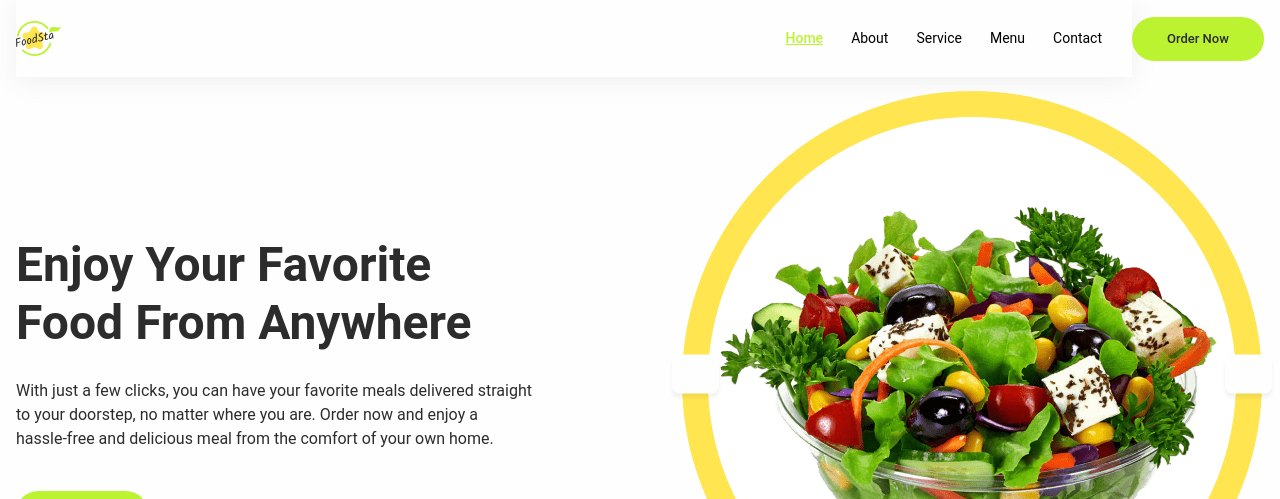
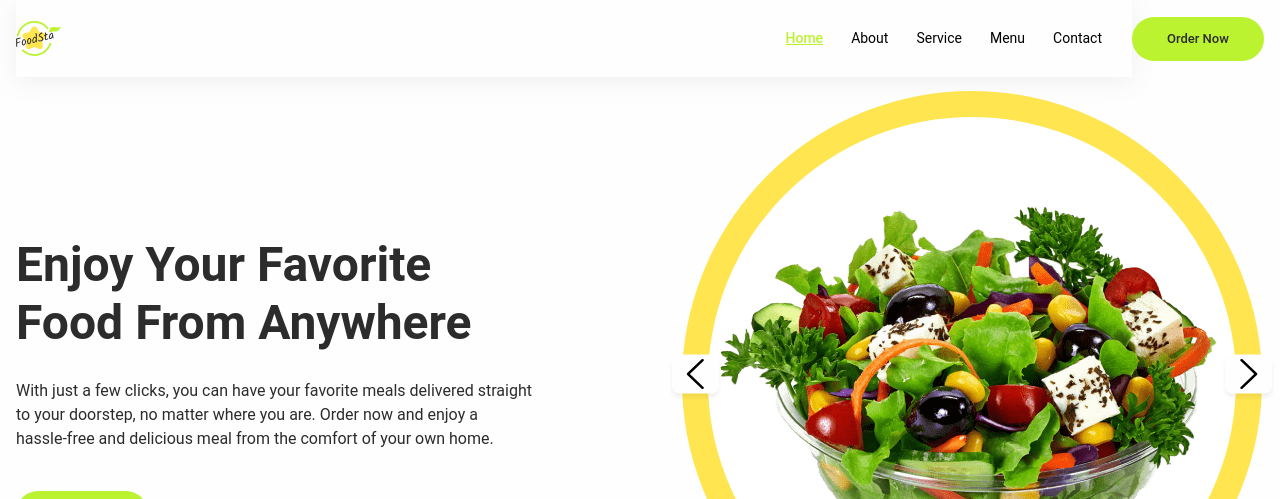
Before and after one commit to KaterynaTsyhaniuk/tsyhaniuk-food-delivery, a plain HTML site: page index.html in a window 1280 px wide. Shown: the top 499 px of the page. Drawn offline with Linux system fonts and the light colour scheme.

Commit message:
Deploying to gh-pages from @ KaterynaTsyhaniuk/tsyhaniuk-food-delivery@dde55045e40f301def94e15e34c2e70ba890cab4 🚀

```diff
--- a/index.html
+++ b/index.html
@@ -97,12 +97,12 @@
                     </ul>
 
                     <svg class="about-button-prev" width="39" height="31">
-                        <use href="../img/next-prev.svg#icon-Vector-prev"></use>
+                        <use href="/tsyhaniuk-food-delivery/assets/next-prev-xxfTO8fd.svg#icon-Vector-prev"></use>
                     </svg>
 
 
                     <svg class="about-button-next" width="39" height="31">
-                        <use href="../img/next-prev.svg#icon-Vector-next"></use>
+                        <use href="/tsyhaniuk-food-delivery/assets/next-prev-xxfTO8fd.svg#icon-Vector-next"></use>
                     </svg>
 
                 </div>
```
Also changed, not shown: assets/next-prev-xxfTO8fd.svg (added).
